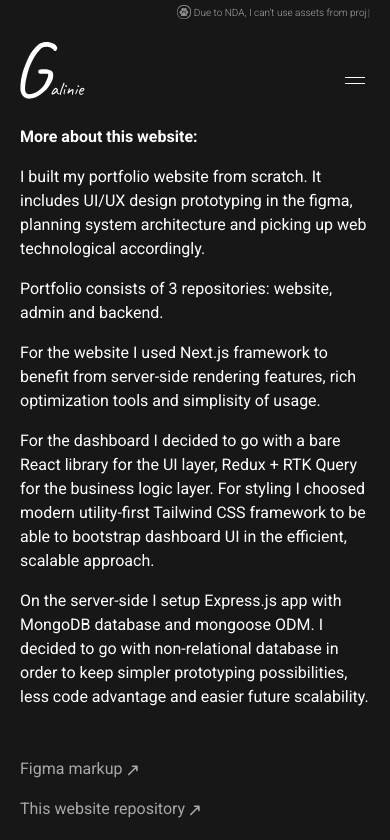
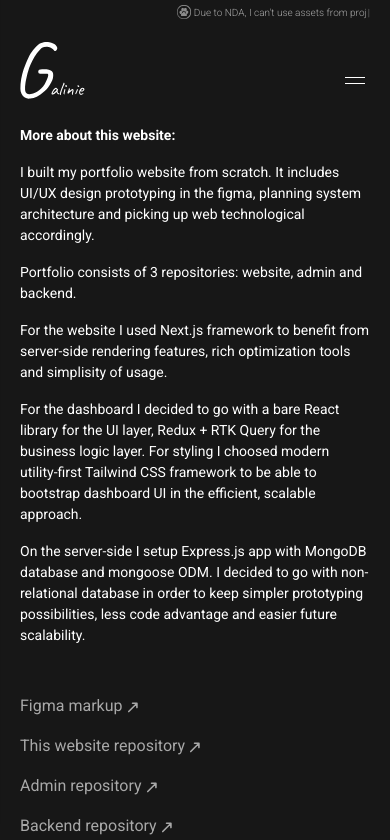
Before and after one commit to hys25/portfolio, a Next.js app: page /more-about-this-website in a window 390 px wide. Shown: the top 840 px of the page. Built offline with nearby package versions, Linux system fonts and the light colour scheme.

Commit message:
font size mobile

```diff
--- a/pages/more-about-this-website/index.js
+++ b/pages/more-about-this-website/index.js
@@ -10,7 +10,7 @@ function MoreAboutThisWebsite() {
       />
       <div className="flex mx-auto w-full text-white md:flex-col mt-[150px] max-w-[1200px] md:mt-[80px]">
         <div className="flex flex-col w-2/3 md:mb-4 md:m-full md:w-full">
-          <div className="mb-8 pr-[150px] md:pr-0">
+          <div className="mb-8 pr-[150px] md:pr-0 md:text-[14px]">
             <h2 className="mb-4 font-bold">More about this website:</h2>
             <p className="mb-4">
               I built my portfolio website from scratch. It includes UI/UX
--- a/styles/globals.css
+++ b/styles/globals.css
@@ -25,6 +25,12 @@ body {
   right: 30px !important;
 }
 
+@media only screen and (max-width: 600px) {
+  #fp-nav.fp-right {
+    height: 355px !important;
+  }
+}
+
 #fp-nav.fp-right ul {
   height: 500px !important;
 }
@@ -34,6 +40,10 @@ body {
   width: 2px !important;
   height: 15% !important;
   background-color: #282828;
+}
+
+#fp-nav ul li a {
+  transition: all 0.3s;
 }
 
 #fp-nav ul li a.active {
```
